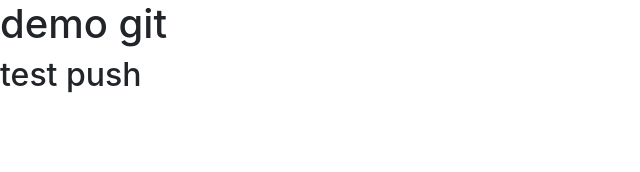
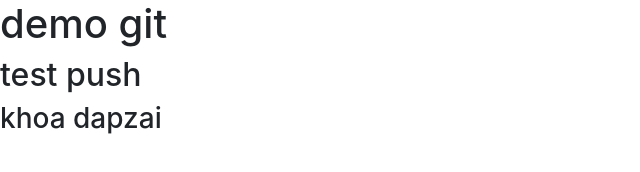
Before and after one commit to khoadth07/minhkhoa071196, a plain HTML site: page index.html in a window 1280 px wide. Shown: the whole page, without its empty margins (0-640 px from the left). Drawn offline with nearby package versions, Linux system fonts and the light colour scheme.

Commit message:
test push

```diff
--- a/index.html
+++ b/index.html
@@ -12,6 +12,7 @@
   <body>
       <h1>demo git</h1>
       <h2>test push</h2>
+      <h3>khoa dapzai</h3>
     <!-- Optional JavaScript -->
     <!-- jQuery first, then Popper.js, then Bootstrap JS -->
     <script src="https://code.jquery.com/jquery-3.3.1.slim.min.js" integrity="sha384-q8i/X+965DzO0rT7abK41JStQIAqVgRVzpbzo5smXKp4YfRvH+8abtTE1Pi6jizo" crossorigin="anonymous"></script>
```
